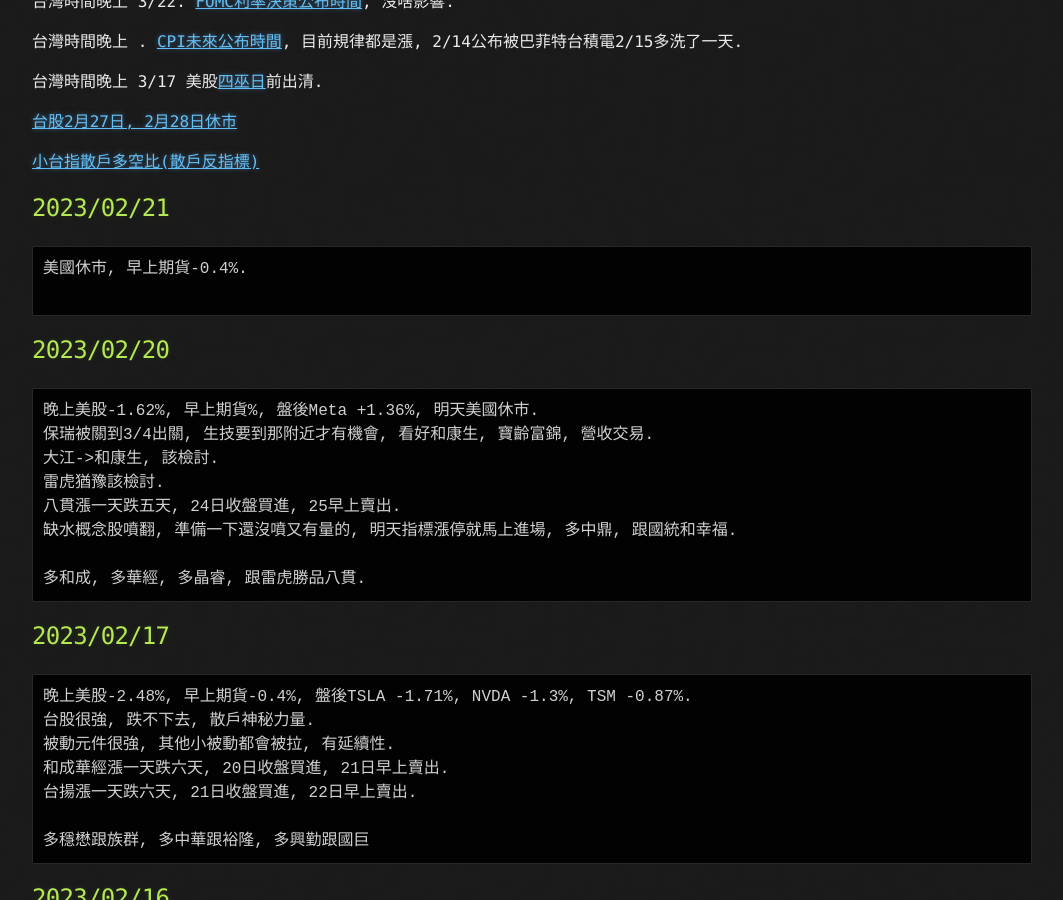
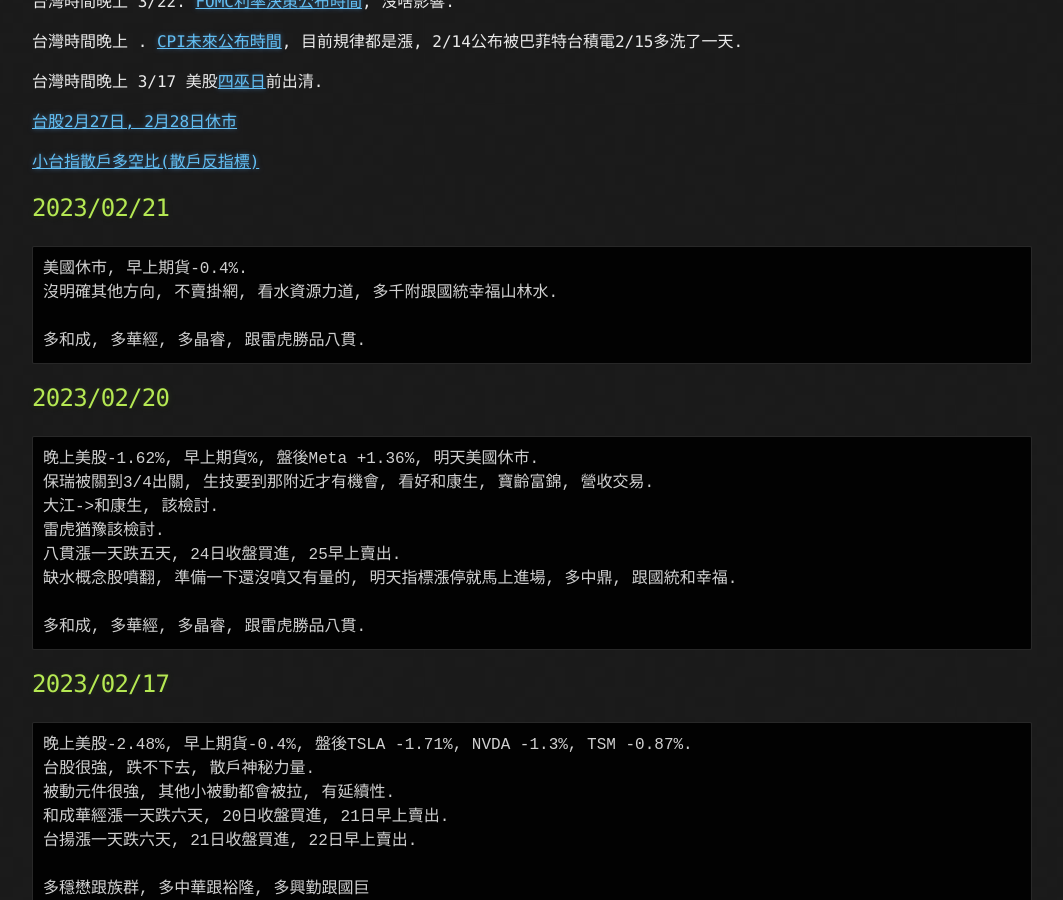
Before and after one commit to lepg5487/Stock_God, a Jekyll site: the page built from index.md, in a window 1280 px wide and 900 px high, scrolled down 428 px. Shown: the whole window, without its empty margins (108-1171 px from the left). Built offline with Jekyll 4.4.1, drawn with Linux system fonts in a browser that asks for light colours; our own code applies the rules of GitHub Pages for plain Markdown files.

Commit message:
Update index.md

````diff
--- a/index.md
+++ b/index.md
@@ -23,7 +23,9 @@
 ## 2023/02/21
 ```
 美國休市, 早上期貨-0.4%.
-
+沒明確其他方向, 不賣掛網, 看水資源力道, 多千附跟國統幸福山林水.
+
+多和成, 多華經, 多晶睿, 跟雷虎勝品八貫.
 ```
 
 ## 2023/02/20
````
